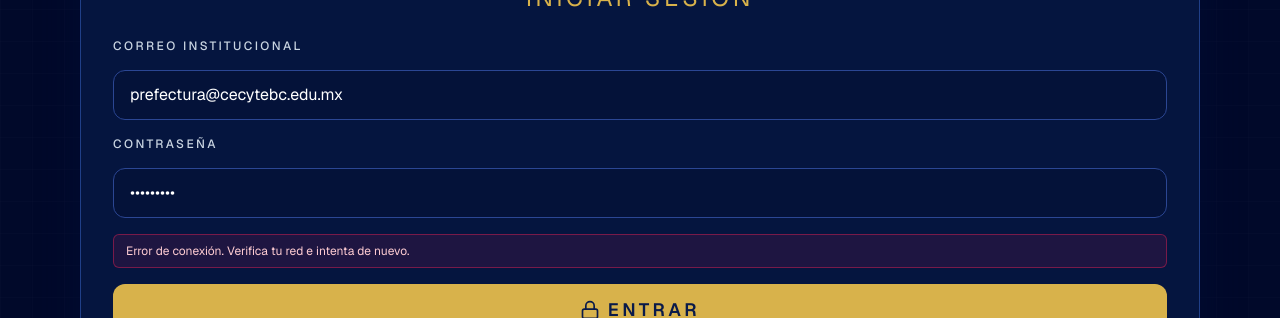
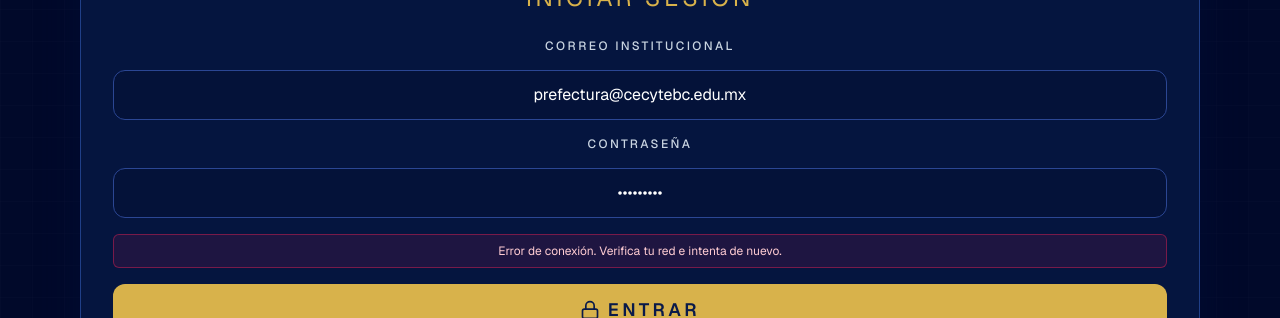
Before and after one commit to marcusvazquez/trabajo, a Next.js app: page / in a window 1280 px wide. Both pictures are taken after typing "Sample123" into the empty fields and a click on the button "ENTRAR". Shown: the part 279-597 px from the top of the page. Built offline with nearby package versions, Linux system fonts and the light colour scheme; no server answers.

Commit message:
Center login form labels, inputs, and messages

```diff
--- a/components/login-screen.tsx
+++ b/components/login-screen.tsx
@@ -68,7 +68,7 @@ export function LoginScreen({ onLogin, visualTheme, onVisualThemeChange }: Login
 
   return (
     <section
-      className={`anim-scale-in relative mx-auto mt-8 w-full max-w-6xl rounded-3xl p-8 text-white backdrop-blur ${skin.section}`}
+      className={`anim-scale-in relative mx-auto mt-8 w-full max-w-6xl rounded-3xl p-8 text-center text-white backdrop-blur ${skin.section}`}
     >
       <div className="absolute right-4 top-4 z-20 sm:right-6 sm:top-6">
         <AppThemePicker
@@ -89,9 +89,7 @@ export function LoginScreen({ onLogin, visualTheme, onVisualThemeChange }: Login
       </div>
 
       <form className="anim-slide-up anim-delay-200 w-full space-y-4" onSubmit={handleEnter}>
-        <h2 className={`py-2 text-center text-2xl tracking-[0.15em] ${skin.title}`}>
-          INICIAR SESION
-        </h2>
+        <h2 className={`py-2 text-2xl tracking-[0.15em] ${skin.title}`}>INICIAR SESION</h2>
         <label className="block text-xs font-medium tracking-[0.2em] text-slate-300">
           CORREO INSTITUCIONAL
         </label>
@@ -104,7 +102,7 @@ export function LoginScreen({ onLogin, visualTheme, onVisualThemeChange }: Login
             setEmail(e.target.value.slice(0, MAX_EMAIL_LENGTH));
           }}
           placeholder={`usuario${INSTITUTIONAL_SUFFIX}`}
-          className={`w-full rounded-xl border border-[#2b4693] bg-[#041239] px-4 py-3 text-white outline-none placeholder:text-slate-500 focus:ring-2 ${skin.ring}`}
+          className={`w-full rounded-xl border border-[#2b4693] bg-[#041239] px-4 py-3 text-center text-white outline-none placeholder:text-center placeholder:text-slate-500 focus:ring-2 ${skin.ring}`}
         />
 
         <label className="block text-xs font-medium tracking-[0.2em] text-slate-300">CONTRASEÑA</label>
@@ -118,11 +116,11 @@ export function LoginScreen({ onLogin, visualTheme, onVisualThemeChange }: Login
             setPassword(e.target.value.slice(0, MAX_PASSWORD_LENGTH));
           }}
           placeholder="De 4 a 30 caracteres"
-          className={`w-full rounded-xl border border-[#2b4693] bg-[#041239] px-4 py-3 text-white outline-none focus:ring-2 ${skin.ring}`}
+          className={`w-full rounded-xl border border-[#2b4693] bg-[#041239] px-4 py-3 text-center text-white outline-none placeholder:text-center focus:ring-2 ${skin.ring}`}
         />
 
         {errorMessage ? (
-          <p className="anim-fade-in rounded-md border border-rose-500/40 bg-rose-500/10 px-3 py-2 text-xs text-rose-200">
+          <p className="anim-fade-in rounded-md border border-rose-500/40 bg-rose-500/10 px-3 py-2 text-center text-xs text-rose-200">
             {errorMessage}
           </p>
         ) : null}
@@ -139,7 +137,7 @@ export function LoginScreen({ onLogin, visualTheme, onVisualThemeChange }: Login
         </button>
       </form>
 
-      <p className="mt-8 text-center text-xs text-slate-300">
+      <p className="mt-8 text-xs text-slate-300">
         cuidarte a ti es darle calma al hogar
       </p>
     </section>
```
